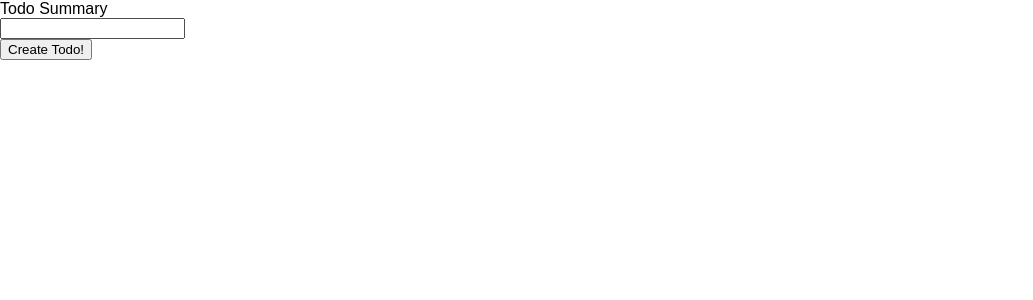
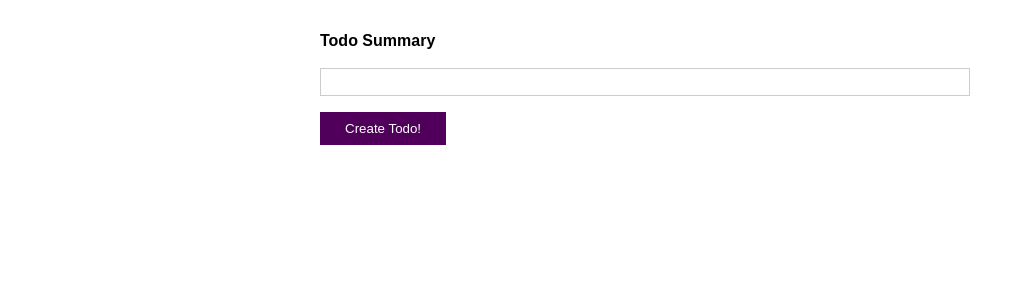
Before and after one commit to mikiyaaa/react-with-typescript, a React (Create React App) app: page / in a window 1280 px wide. Shown: the top 300 px of the page, without its empty margins (0-1033 px from the left). Built offline with nearby package versions, Linux system fonts and the light colour scheme.

Commit message:
add: スタイル追加

```diff
--- /dev/null
+++ b/src/components/NewTodo.css
@@ -0,0 +1,47 @@
+form {
+  width: 90%;
+  max-width: 40rem;
+  margin: 2rem auto;
+}
+
+.form-control {
+  margin-bottom: 1rem;
+}
+
+label, input {
+  display: block;
+  width: 100%;
+}
+
+label {
+  font-weight: bold;
+}
+
+input {
+  font: inherit;
+  border: 1px solid #ccc;
+  padding: 0.25rem;
+}
+
+input:focus {
+  outline: none;
+  border-color: #50005a;
+}
+
+button {
+  background: #50005a;
+  border: 1px solid #50005a;
+  color: white;
+  padding: 0.5rem 1.5rem;
+  cursor: pointer;
+}
+
+button:focus {
+  outline: none;
+}
+
+button:hover,
+button:active {
+  background: #6a0a77;
+  border-color: #6a0a77;
+}
--- a/src/components/NewTodo.tsx
+++ b/src/components/NewTodo.tsx
@@ -1,4 +1,5 @@
 import React, { useRef } from 'react'
+import './NewTodo.css';
 
 // propsの型定義
 type NewTodoProps = {
@@ -17,7 +18,7 @@
 
   return (
     <form onSubmit={submitFormHandler}>
-      <div>
+      <div className='form-control'>
         <label htmlFor='todo-text'>Todo Summary</label>
         <br />
         <input
--- /dev/null
+++ b/src/components/TodoList.css
@@ -0,0 +1,17 @@
+ul {
+  list-style: none;
+  width: 90%;
+  max-width: 40rem;
+  margin: 2rem auto;
+  padding: 0;
+}
+
+li {
+  margin: 1rem 0;
+  padding: 1rem;
+  box-shadow: 0 2px 8px rgba(0, 0, 0, 0.26);
+  border-radius: 6px;
+  display: flex;
+  justify-content: space-between;
+  align-items: center;
+}
--- a/src/components/TodoList.tsx
+++ b/src/components/TodoList.tsx
@@ -1,5 +1,5 @@
 import React from 'react'
-import { NumberLiteralType } from 'typescript'
+import './TodoList.css';
 
 // propsの型定義
 interface TodoListProps {
```
